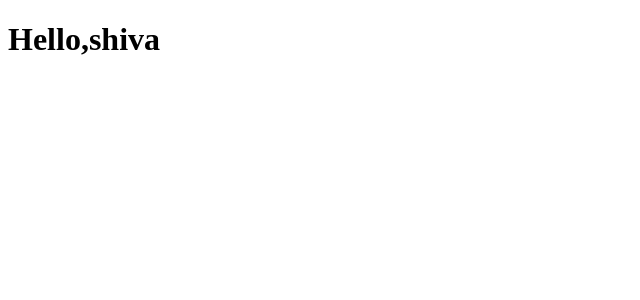
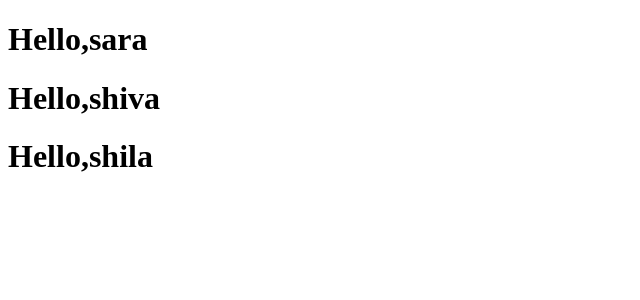
Before and after one commit to shivamoeini/zamin-khaki, a React (Create React App) app in the folder client/my-app/: page / in a window 1280 px wide. Shown: the top 300 px of the page, without its empty margins (0-640 px from the left). Built offline with nearby package versions, Linux system fonts and the light colour scheme.

Commit message:
App-componnet-welcome

```diff
--- a/client/my-app/src/index.js
+++ b/client/my-app/src/index.js
@@ -1,12 +1,28 @@
 import React from 'react';
 import ReactDOM from 'react-dom/client';
-import App from './App';
 
 function Welcome(props){
   return <h1>Hello,{props.name}</h1>
 }
+
+function App(){
+  return(
+    <div>
+      <Welcome name="sara"/>
+      <Welcome name="shiva"/>
+      <Welcome name="shila"/>
+    </div>
+  );
+}
+// 1) We call root.render() with the <Welcome name="Sara" /> element.
+// 2) React calls the Welcome component with {name: 'Sara'} as the props.
+// 3) Our Welcome component returns a <h1>Hello, Sara</h1> element as the result.
+// 4) React DOM efficiently updates the DOM to match <h1>Hello, Sara</h1>.
+
+
+
 const root = ReactDOM.createRoot(document.getElementById('root'));
 const element=<Welcome name="shiva"/>
 root.render(
- element
+ <App/>
 );
```
